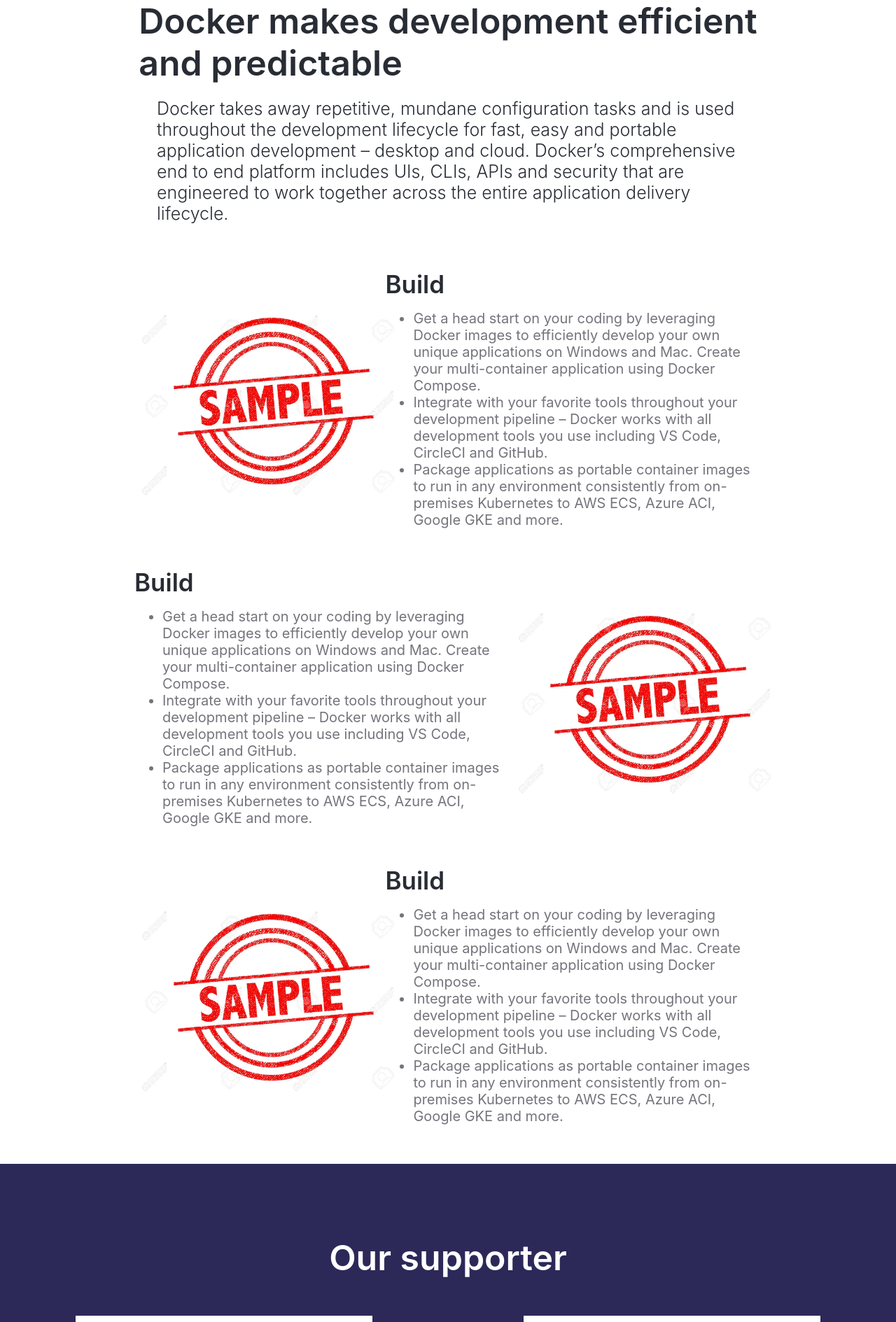
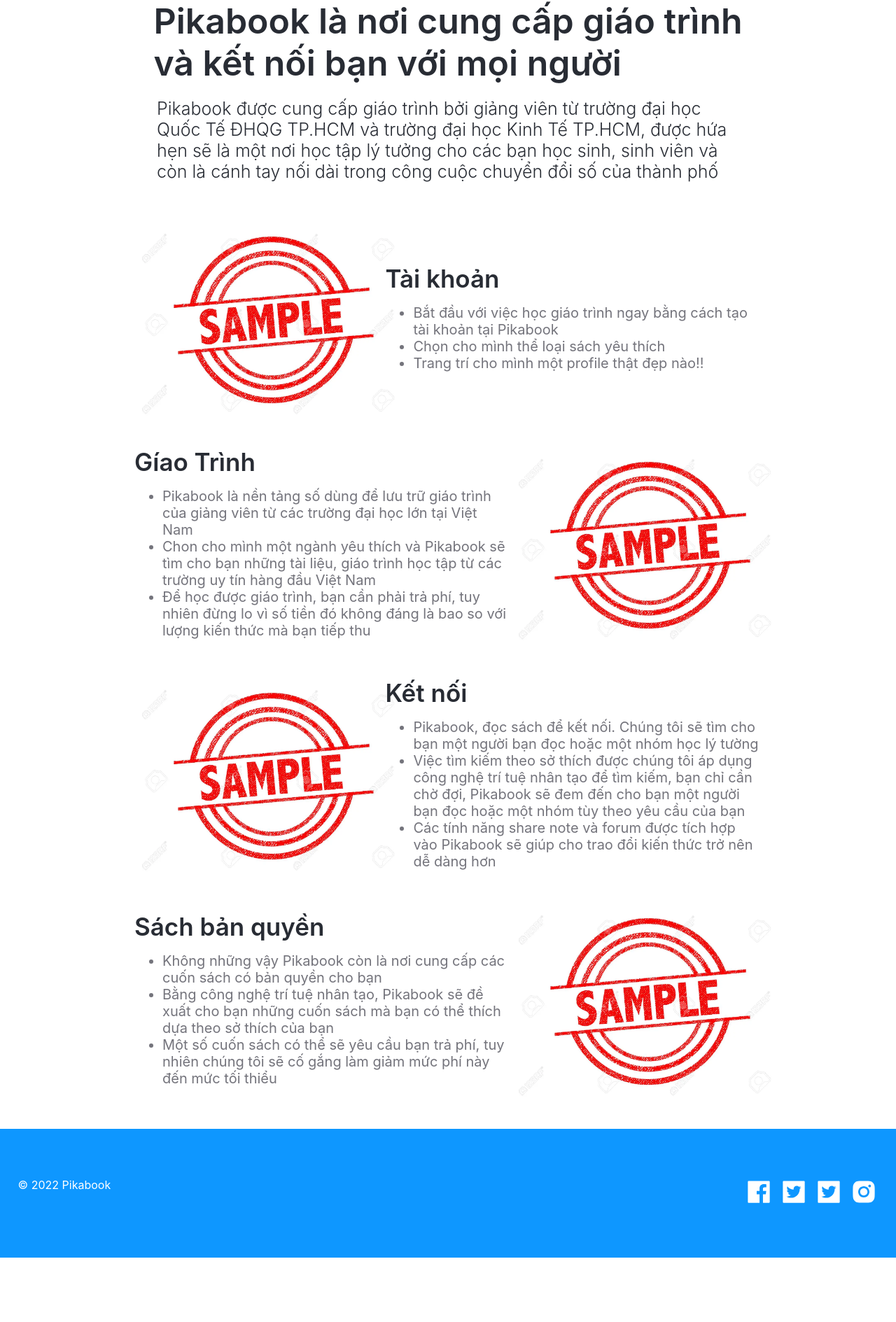
Before and after one commit to kurel-prog/demo-day-website, a React (Create React App) app: page / in a window 1280 px wide. Shown: the part 1599-3488 px from the top of the page at 70% size. After the commit the page ends 3396 px from the top, so only its background shows below. Built offline with nearby package versions, Linux system fonts and the light colour scheme.

Commit message:
5/15/2022 Trung: fill data for Home and developer

```diff
--- a/src/screens/home/HomeScreen.js
+++ b/src/screens/home/HomeScreen.js
@@ -37,8 +37,8 @@
                 </div>
                 <div className='intro-2-content'>
                     <h1>
-                        Introduction about our application,<br />
-                        what we do here?
+                        Chúng tôi có gì<br />
+                        Chúng tôi làm gì
                     </h1>
                     <div className='intro-2-content-data'>
                         <div className='intro-2-content-data-x'>
@@ -61,17 +61,12 @@
             </div>
             <div className='intro-3'>
                 <div className='intro-3-content'>
-                    <h1>Docker makes development efficient<br />
-                        and predictable</h1>
+                    <h1>Pikabook là nơi cung cấp giáo trình<br />
+                        và kết nối bạn với mọi người</h1>
                     <div className='intro-3-content-script'>
-                        <h3>Docker takes away repetitive,
-                            mundane configuration tasks and is used
-                            throughout the development lifecycle for fast,
-                            easy and portable application development –
-                            desktop and cloud. Docker’s comprehensive end
-                            to end platform includes UIs, CLIs, APIs and
-                            security that are engineered to work together
-                            across the entire application delivery lifecycle.
+                        <h3>Pikabook được cung cấp giáo trình bởi giảng viên từ trường đại học Quốc Tế ĐHQG TP.HCM và trường đại
+                            học Kinh Tế TP.HCM, được hứa hẹn sẽ là một nơi học tập lý tưởng cho các bạn học sinh, sinh viên và còn
+                            là cánh tay nối dài trong công cuộc chuyển đổi số của thành phố
                         </h3>
                     </div>
                     <div className='intro-3-n'>
@@ -80,21 +75,21 @@
                                 <img src={sample} />
                             </div>
                             <div className='intro-3-y'>
-                                <h3>Build</h3>
+                                <h3>Tài khoản</h3>
                                 <ul>
-                                    <li>Get a head start on your coding by leveraging Docker images to efficiently develop your own unique applications on Windows and Mac.  Create your multi-container application using Docker Compose.</li>
-                                    <li>Integrate with your favorite tools throughout your development pipeline – Docker works with all development tools you use including VS Code, CircleCI and GitHub.</li>
-                                    <li>Package applications as portable container images to run in any environment consistently from on-premises Kubernetes to AWS ECS, Azure ACI, Google GKE and more.</li>
+                                    <li>Bắt đầu với việc học giáo trình ngay bằng cách tạo tài khoản tại Pikabook</li>
+                                    <li>Chọn cho mình thể loại sách yêu thích</li>
+                                    <li>Trang trí cho mình một profile thật đẹp nào!!</li>
                                 </ul>
                             </div>
                         </div>
                         <div className='intro-3-ins-2'>
                             <div className='intro-3-y'>
-                                <h3>Build</h3>
+                                <h3> Gíao Trình</h3>
                                 <ul>
-                                    <li>Get a head start on your coding by leveraging Docker images to efficiently develop your own unique applications on Windows and Mac.  Create your multi-container application using Docker Compose.</li>
-                                    <li>Integrate with your favorite tools throughout your development pipeline – Docker works with all development tools you use including VS Code, CircleCI and GitHub.</li>
-                                    <li>Package applications as portable container images to run in any environment consistently from on-premises Kubernetes to AWS ECS, Azure ACI, Google GKE and more.</li>
+                                    <li>Pikabook là nền tảng số dùng để lưu trữ giáo trình của giảng viên từ các trường đại học lớn tại Việt Nam</li>
+                                    <li>Chon cho mình một ngành yêu thích và Pikabook sẽ tìm cho bạn những tài liệu, giáo trình học tập từ các trường uy tín hàng đầu Việt Nam</li>
+                                    <li>Để học được giáo trình, bạn cần phải trả phí, tuy nhiên đừng lo vì số tiền đó không đáng là bao so với lượng kiến thức mà bạn tiếp thu</li>
                                 </ul>
                             </div>
                             <div className='intro-3-x'>
@@ -106,29 +101,42 @@
                                 <img src={sample} />
                             </div>
                             <div className='intro-3-y'>
-                                <h3>Build</h3>
+                                <h3>Kết nối</h3>
                                 <ul>
-                                    <li>Get a head start on your coding by leveraging Docker images to efficiently develop your own unique applications on Windows and Mac.  Create your multi-container application using Docker Compose.</li>
-                                    <li>Integrate with your favorite tools throughout your development pipeline – Docker works with all development tools you use including VS Code, CircleCI and GitHub.</li>
-                                    <li>Package applications as portable container images to run in any environment consistently from on-premises Kubernetes to AWS ECS, Azure ACI, Google GKE and more.</li>
+                                    <li>Pikabook, đọc sách để kết nối. Chúng tôi sẽ tìm cho bạn một người bạn đọc hoặc một nhóm học lý tường </li>
+                                    <li>Việc tìm kiếm theo sở thích được chúng tôi áp dụng công nghệ trí tuệ nhân tạo để tìm kiếm, bạn chỉ cần chờ đợi, Pikabook sẽ đem đến cho bạn một người bạn đọc hoặc một nhóm tùy theo yêu cầu của bạn</li>
+                                    <li>Các tính năng share note và forum được tích hợp vào Pikabook sẽ giúp cho trao đổi kiến thức trở nên dễ dàng hơn</li>
                                 </ul>
+                            </div>
+                        </div>
+                        <div className='intro-3-ins-2'>
+                            <div className='intro-3-y'>
+                                <h3> Sách bản quyền</h3>
+                                <ul>
+                                    <li>Không những vậy Pikabook còn là nơi cung cấp các cuốn sách có bản quyền cho bạn</li>
+                                    <li>Bằng công nghệ trí tuệ nhân tạo, Pikabook sẽ đề xuất cho bạn những cuốn sách mà bạn có thể thích dựa theo sở thích của bạn</li>
+                                    <li>Một số cuốn sách có thể sẽ yêu cầu bạn trả phí, tuy nhiên chúng tôi sẽ cố gắng làm giảm mức phí này đến mức tối thiểu</li>
+                                </ul>
+                            </div>
+                            <div className='intro-3-x'>
+                                <img src={sample} />
                             </div>
                         </div>
                     </div>
                 </div>
 
             </div>
-            <div className='intro-4'>
-                <div >
-                    <h1>Our supporter</h1>
-                </div>
-                <div className={'image-container'}>
-                    <img src={sample} />
-                    <img src={sample} />
-                    <img src={sample} />
-                    <img src={sample} />
-                </div>
-            </div>
+            {/*<div className='intro-4'>*/}
+            {/*    <div >*/}
+            {/*        <h1>Our supporter</h1>*/}
+            {/*    </div>*/}
+            {/*    <div className={'image-container'}>*/}
+            {/*        <img src={sample} />*/}
+            {/*        <img src={sample} />*/}
+            {/*        <img src={sample} />*/}
+            {/*        <img src={sample} />*/}
+            {/*    </div>*/}
+            {/*</div>*/}
         </div>
     );
 }
--- a/src/screens/products/Product.js
+++ b/src/screens/products/Product.js
@@ -25,8 +25,8 @@
                 <div className={'product-place3-item1'}>
                     <img src={sample} className='sample' />
                     <div className={'product-place3-item1-part2'}>
-                        <h1>All the tools you need to get started quickly</h1>
-                        <h3>Docker Personal includes all the essentials to build, share, and run cloud-native applications.</h3>
+                        <h1>Việc của bạn bây giờ là tải Pikabook về nhanh nhất có thể</h1>
+                        <h3></h3>
                         <ul>
                             <li>Fast, local app development for MacOS and Windows with Docker Desktop</li>
                             <li>Fast, local app development for MacOS and Windows with Docker Desktop</li>
```
Also changed, not shown: src/screens/developers/Develop.js (+14 -14 lines).
